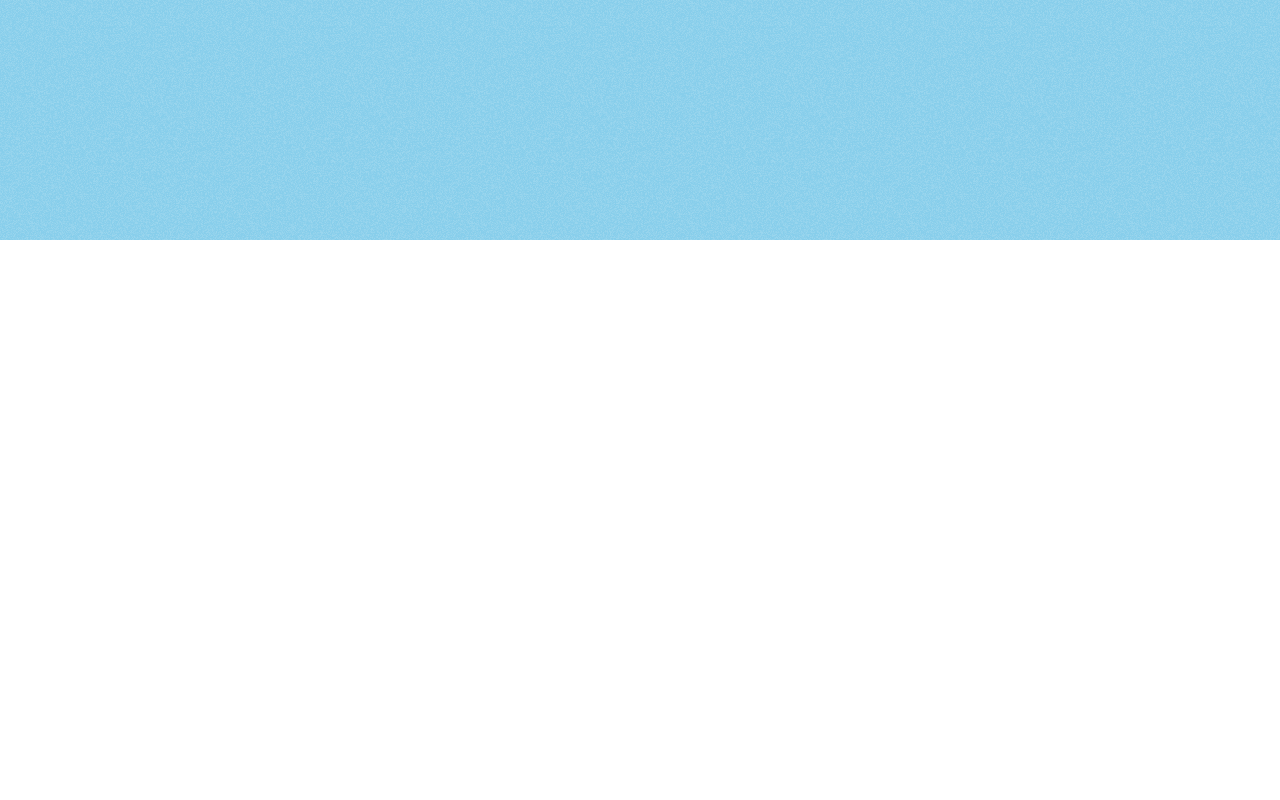
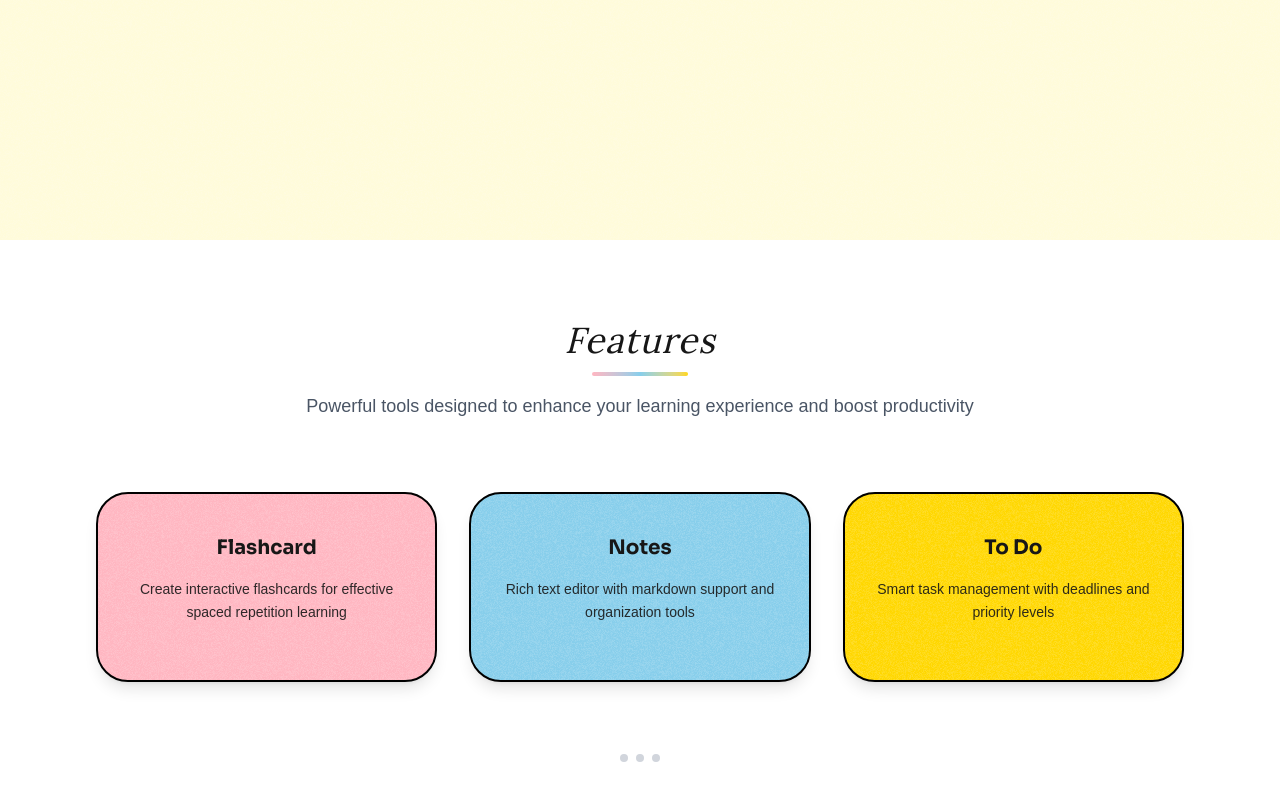
Before and after one commit to mklshane/priorix, a Next.js app in the folder priorix/: page / in a window 1280 px wide. Shown: the part 560-1360 px from the top of the page. Before the commit the page ends 800 px from the top, so only its background shows below. Built offline with nearby package versions, Linux system fonts and the light colour scheme.

Commit message:
feat: added features component

```diff
--- a/priorix/app/globals.css
+++ b/priorix/app/globals.css
@@ -23,6 +23,7 @@
   --course-purple: #dda0dd;     /* Course folders */
   --course-khaki: #f0e68c;      /* Schedule blocks */
   --course-salmon: #ffa07a;     /* CMSC 194.1 LAB */
+  --course-bg: #fffbda;
 
   /* ID Card colors */
   --card-gold: #ffd700;
@@ -69,6 +70,7 @@
   --color-course-green: var(--course-green);
   --color-course-purple: var(--course-purple);
   --color-course-khaki: var(--course-khaki);
+   --color-course-bg: var(--course-bg);
   --color-course-salmon: var(--course-salmon);
   --color-card-gold: var(--card-gold);
   --color-card-pink: var(--card-pink);
@@ -125,6 +127,7 @@ body {
   background: var(--background);
   color: var(--foreground);
   font-family: Arial, Helvetica, sans-serif;
+  scroll-behavior: smooth;
 }
 
 /* Custom gradient utility classes that work with Tailwind */
--- a/priorix/app/page.tsx
+++ b/priorix/app/page.tsx
@@ -1,15 +1,16 @@
+import Features from "@/components/Features";
 import Hero from "@/components/Hero";
 import Navbar from "@/components/Navbar";
 
 export default function Home() {
   return (
     <div className="min-h-screen w-full">
-      <div className="h-screen bg-course-blue noise">
+      <div className="h-screen bg-course-bg noise">
         {" "}
         <Navbar />
         <Hero />
-
       </div>
+      <Features />
     </div>
   );
 }
--- /dev/null
+++ b/priorix/components/Features.tsx
@@ -0,0 +1,166 @@
+"use client";
+import React, { useState } from "react";
+
+interface Feature {
+  name: string;
+  color: string;
+  description: string;
+  details: string;
+  benefits: string[];
+}
+
+const Features: React.FC = () => {
+  const [hoveredFeature, setHoveredFeature] = useState<number | null>(null);
+
+  const features: Feature[] = [
+    {
+      name: "Flashcard",
+      color: "bg-course-pink",
+      description:
+        "Create interactive flashcards for effective spaced repetition learning",
+      details:
+        "Smart algorithms track your progress and optimize review timing",
+      benefits: ["Memory retention", "Quick reviews", "Progress tracking"],
+    },
+    {
+      name: "Notes",
+      color: "bg-course-blue",
+      description:
+        "Rich text editor with markdown support and organization tools",
+      details:
+        "Tag, search, and link your notes for seamless knowledge management",
+      benefits: ["Rich formatting", "Easy organization", "Quick search"],
+    },
+    {
+      name: "To Do",
+      color: "bg-course-yellow ",
+      description: "Smart task management with deadlines and priority levels",
+      details: "Set reminders, track progress, and stay on top of your goals",
+      benefits: [
+        "Priority management",
+        "Deadline tracking",
+        "Progress monitoring",
+      ],
+    },
+  ];
+
+  return (
+    <div
+      className="w-[85%] min-h-[50%] flex flex-col items-center mx-auto mb-23"
+      id="features"
+    >
+      <div className="mt-20 flex flex-col items-center gap-10">
+        <div className="text-center">
+          <p className="font-lora italic text-4xl tracking-wide mb-3">
+            Features
+          </p>
+          <div className="w-24 h-1 bg-gradient-to-r from-course-pink via-course-blue to-course-yellow rounded-full mx-auto"></div>
+          <p className="text-gray-600 mt-4 max-w-2xl text-lg">
+            Powerful tools designed to enhance your learning experience and
+            boost productivity
+          </p>
+        </div>
+
+        <div className="grid grid-cols-1 sm:grid-cols-2 lg:grid-cols-3 gap-8 mt-8 w-full">
+          {features.map((feature, index) => (
+            <div
+              key={index}
+              className={`relative ${feature.color} noise
+                          px-8 py-10 rounded-4xl flex flex-col items-center border-2 border-black
+                          shadow-lg backdrop-blur-sm transition-all duration-500 ease-out
+                          cursor-pointer group overflow-hidden ${
+                            hoveredFeature === index
+                              ? "-translate-y-3 shadow-2xl shadow-black/20 scale-105"
+                              : ""
+                          }`}
+              onMouseEnter={() => setHoveredFeature(index)}
+              onMouseLeave={() => setHoveredFeature(null)}
+            >
+              {/* Animated background overlay */}
+              <div
+                className="absolute inset-0 bg-gradient-to-br from-foreground/10 to-transparent opacity-0
+                              group-hover:opacity-100 transition-opacity duration-500"
+              ></div>
+
+              {/* Floating particles effect */}
+              <div
+                className="absolute -top-2 -right-2 w-4 h-4 bg-foreground/30 rounded-full
+                              animate-ping opacity-0 group-hover:opacity-100 transition-opacity duration-500"
+              ></div>
+              <div
+                className="absolute -bottom-1 -left-1 w-3 h-3 bg-foreground/20 rounded-full
+                              animate-pulse opacity-0 group-hover:opacity-100 transition-opacity duration-700"
+              ></div>
+
+              <div className="relative z-10 flex flex-col items-center text-center">
+                {/* Feature name */}
+                <h3 className="font-sora text-xl font-bold text-foreground mb-4">
+                  {feature.name}
+                </h3>
+
+                {/* Description */}
+                <p className="text-foreground/90 text-sm leading-relaxed mb-4">
+                  {feature.description}
+                </p>
+
+                {/* Expandable details */}
+                <div
+                  className={`transition-all duration-500 ease-in-out overflow-hidden ${
+                    hoveredFeature === index
+                      ? "max-h-96 opacity-100"
+                      : "max-h-0 opacity-0"
+                  }`}
+                >
+                  <div className="border-t border-foreground/30 pt-4 mt-2">
+                    <p className="text-foreground/80 text-xs italic mb-3">
+                      {feature.details}
+                    </p>
+
+                    <div className="flex flex-wrap gap-2 justify-center">
+                      {feature.benefits.map((benefit, idx) => (
+                        <span
+                          key={idx}
+                          className="bg-foreground/20 text-foreground text-xs px-2 py-1 rounded-full
+                                     backdrop-blur-sm border border-foreground/20"
+                        >
+                          {benefit}
+                        </span>
+                      ))}
+                    </div>
+                  </div>
+                </div>
+
+                {/* Call to action hint */}
+                <div
+                  className={`transition-all duration-300 ${
+                    hoveredFeature === index
+                      ? "opacity-100 translate-y-0"
+                      : "opacity-0 translate-y-2"
+                  }`}
+                >
+
+                </div>
+              </div>
+            </div>
+          ))}
+        </div>
+
+        {/* Bottom accent */}
+        <div className="flex gap-2 mt-8">
+          {features.map((_, index) => (
+            <div
+              key={index}
+              className={`w-2 h-2 rounded-full transition-all duration-300 ${
+                hoveredFeature === index
+                  ? "bg-gradient-to-r from-course-pink to-course-blue scale-125"
+                  : "bg-gray-300"
+              }`}
+            ></div>
+          ))}
+        </div>
+      </div>
+    </div>
+  );
+};
+
+export default Features;
--- a/priorix/components/Hero.tsx
+++ b/priorix/components/Hero.tsx
@@ -2,7 +2,7 @@ import React from 'react'
 
 const Hero = () => {
   return (
-    <div className="w-[80%] mt-25 mx-auto flex flex-col items-center ">
+    <div className="w-[80%] mt-15 mx-auto flex flex-col items-center ">
       <p className="font-lora text-4xl">Focus on What Matters Most</p>
       <p className='w-[70%] font-sora mt-5 text-center'>
         Priorix is a smart productivity app designed to help you organize tasks,
@@ -10,6 +10,10 @@ const Hero = () => {
         studying, working, or building your next big idea, Priorix keeps you
         focused and on track so you can accomplish more with less stress.
       </p>
+      <div className='w-[60%] bg-course-blue noise mt-12 rounded-4xl border-2 h-50 text-center py-5 px-10'>
+        <p>Demo</p>
+
+      </div>
     </div>
   );
 }
--- a/priorix/components/Navbar.tsx
+++ b/priorix/components/Navbar.tsx
@@ -3,9 +3,9 @@ import React from 'react'
 const Navbar = () => {
   return (
     <div className="w-full flex justify-between items-center px-10 py-5 ">
-      <p className="text-2xl font-lora">Priorix</p>
+      <p className="text-2xl font-lora italic">Priorix</p>
       <div className="flex gap-8 border-2 rounded-4xl px-10 py-2 bg-course-khaki ">
-        <a href="">Features</a>
+        <a href="#features">Features</a>
         <a href="">Pricing</a>
         <a href="">Docs</a>
         <a href="">Contact</a>
```
